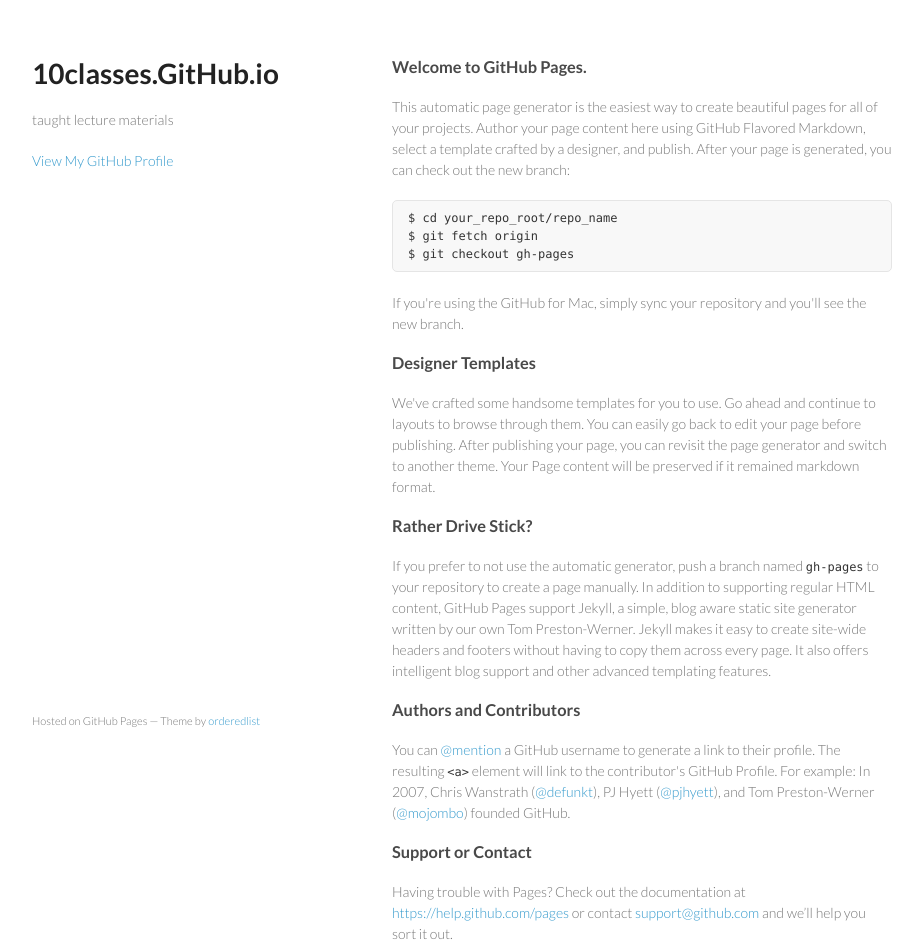
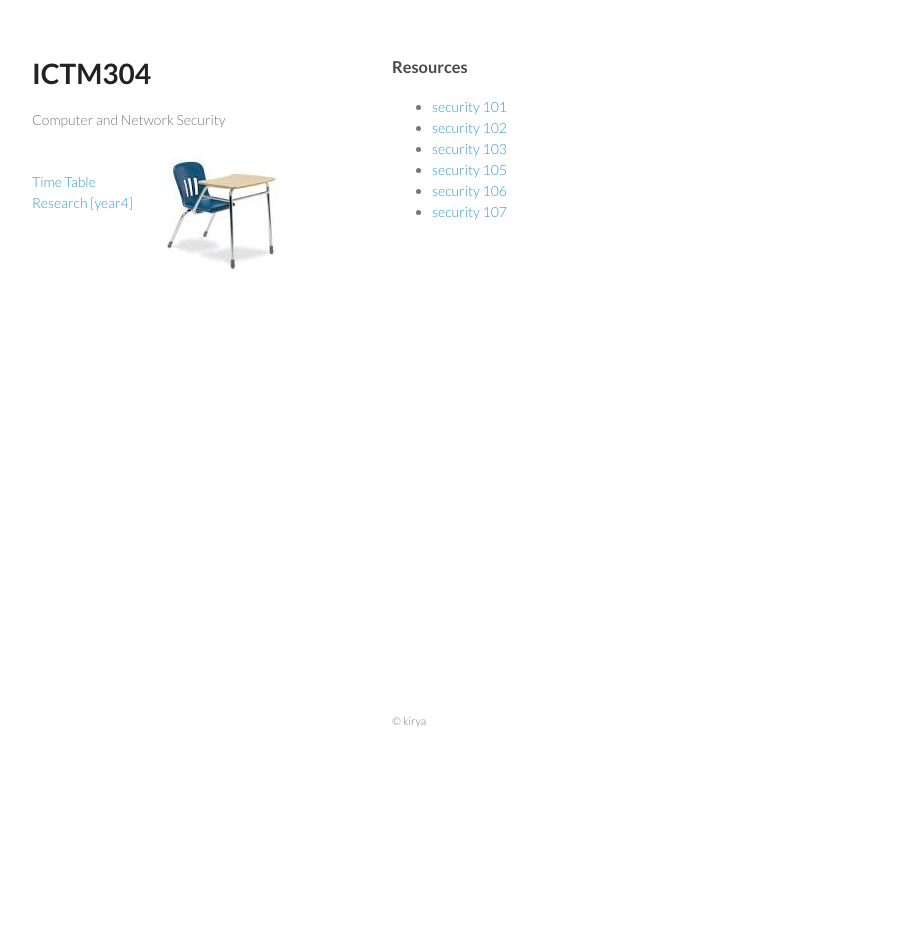
Before and after one commit to 10classes/10classes.github.io, a plain HTML site: page index.html in a window 1280 px wide. Shown: the whole page, without its empty margins (178-1101 px from the left). After the commit the page ends 800 px from the top, so only its background shows below. Drawn offline with Linux system fonts and the light colour scheme.

Commit message:
push first page

```diff
--- a/index.html
+++ b/index.html
@@ -15,48 +15,33 @@
   <body>
     <div class="wrapper">
       <header>
-        <h1>10classes.GitHub.io</h1>
-        <p>taught lecture materials </p>
+        <h1>ICTM304</h1>
+        <p>Computer and Network Security</p>
+        <img class="logo" src="pdf/m.jpeg" alt="logo" align="right"><br>
+
+		<a href="pdf/tt2015.png">Time Table</a><br>
+        <a href="pdf/research.pdf">Research [year4]</a>
 
 
-        <p class="view"><a href="https://github.com/10classes">View My GitHub Profile</a></p>
 
       </header>
       <section>
-        <h3>
-<a id="welcome-to-github-pages" class="anchor" href="#welcome-to-github-pages" aria-hidden="true"><span class="octicon octicon-link"></span></a>Welcome to GitHub Pages.</h3>
+      <!--h3></span></a>Welcome to GitHub Pages.</h3>
 
-<p>This automatic page generator is the easiest way to create beautiful pages for all of your projects. Author your page content here using GitHub Flavored Markdown, select a template crafted by a designer, and publish. After your page is generated, you can check out the new branch:</p>
+<p>This automatic page generator is the easiest way to create beautiful pages for all of your projects. Author your page content here using GitHub Flavored Markdown, select a template crafted by a designer, and publish. After your page is generated, you can check out the new branch:</p-->
 
-<pre><code>$ cd your_repo_root/repo_name
-$ git fetch origin
-$ git checkout gh-pages
-</code></pre>
+<h3></span></a>Resources</h3>
+<ul>
+<li><a href="pdf/sec101b.pdf">security 101</a></li>
+<li><a href="pdf/sec102b.pdf">security 102</a></li>
+<li><a href="pdf/sec103b.pdf">security 103</a></li>
+<li><a href="pdf/sec104b.pdf">security 105</a></li>
+<li><a href="pdf/sec105b.pdf">security 106</a></li>
+<li><a href="pdf/sec106b.pdf">security 107</a></li>
+</ul>
 
-<p>If you're using the GitHub for Mac, simply sync your repository and you'll see the new branch.</p>
-
-<h3>
-<a id="designer-templates" class="anchor" href="#designer-templates" aria-hidden="true"><span class="octicon octicon-link"></span></a>Designer Templates</h3>
-
-<p>We've crafted some handsome templates for you to use. Go ahead and continue to layouts to browse through them. You can easily go back to edit your page before publishing. After publishing your page, you can revisit the page generator and switch to another theme. Your Page content will be preserved if it remained markdown format.</p>
-
-<h3>
-<a id="rather-drive-stick" class="anchor" href="#rather-drive-stick" aria-hidden="true"><span class="octicon octicon-link"></span></a>Rather Drive Stick?</h3>
-
-<p>If you prefer to not use the automatic generator, push a branch named <code>gh-pages</code> to your repository to create a page manually. In addition to supporting regular HTML content, GitHub Pages support Jekyll, a simple, blog aware static site generator written by our own Tom Preston-Werner. Jekyll makes it easy to create site-wide headers and footers without having to copy them across every page. It also offers intelligent blog support and other advanced templating features.</p>
-
-<h3>
-<a id="authors-and-contributors" class="anchor" href="#authors-and-contributors" aria-hidden="true"><span class="octicon octicon-link"></span></a>Authors and Contributors</h3>
-
-<p>You can <a href="https://github.com/blog/821" class="user-mention">@mention</a> a GitHub username to generate a link to their profile. The resulting <code>&lt;a&gt;</code> element will link to the contributor's GitHub Profile. For example: In 2007, Chris Wanstrath (<a href="https://github.com/defunkt" class="user-mention">@defunkt</a>), PJ Hyett (<a href="https://github.com/pjhyett" class="user-mention">@pjhyett</a>), and Tom Preston-Werner (<a href="https://github.com/mojombo" class="user-mention">@mojombo</a>) founded GitHub.</p>
-
-<h3>
-<a id="support-or-contact" class="anchor" href="#support-or-contact" aria-hidden="true"><span class="octicon octicon-link"></span></a>Support or Contact</h3>
-
-<p>Having trouble with Pages? Check out the documentation at <a href="https://help.github.com/pages">https://help.github.com/pages</a> or contact <a href="mailto:support@github.com">support@github.com</a> and we’ll help you sort it out.</p>
-      </section>
       <footer>
-        <p><small>Hosted on GitHub Pages &mdash; Theme by <a href="https://github.com/orderedlist">orderedlist</a></small></p>
+        <p><small>&copy kirya</small></p>
       </footer>
     </div>
     <script src="javascripts/scale.fix.js"></script>
```
Also changed, not shown: pdf/m.jpeg (added), pdf/sec101.jpg (added), pdf/tt2015.png (added), 9 other files.
